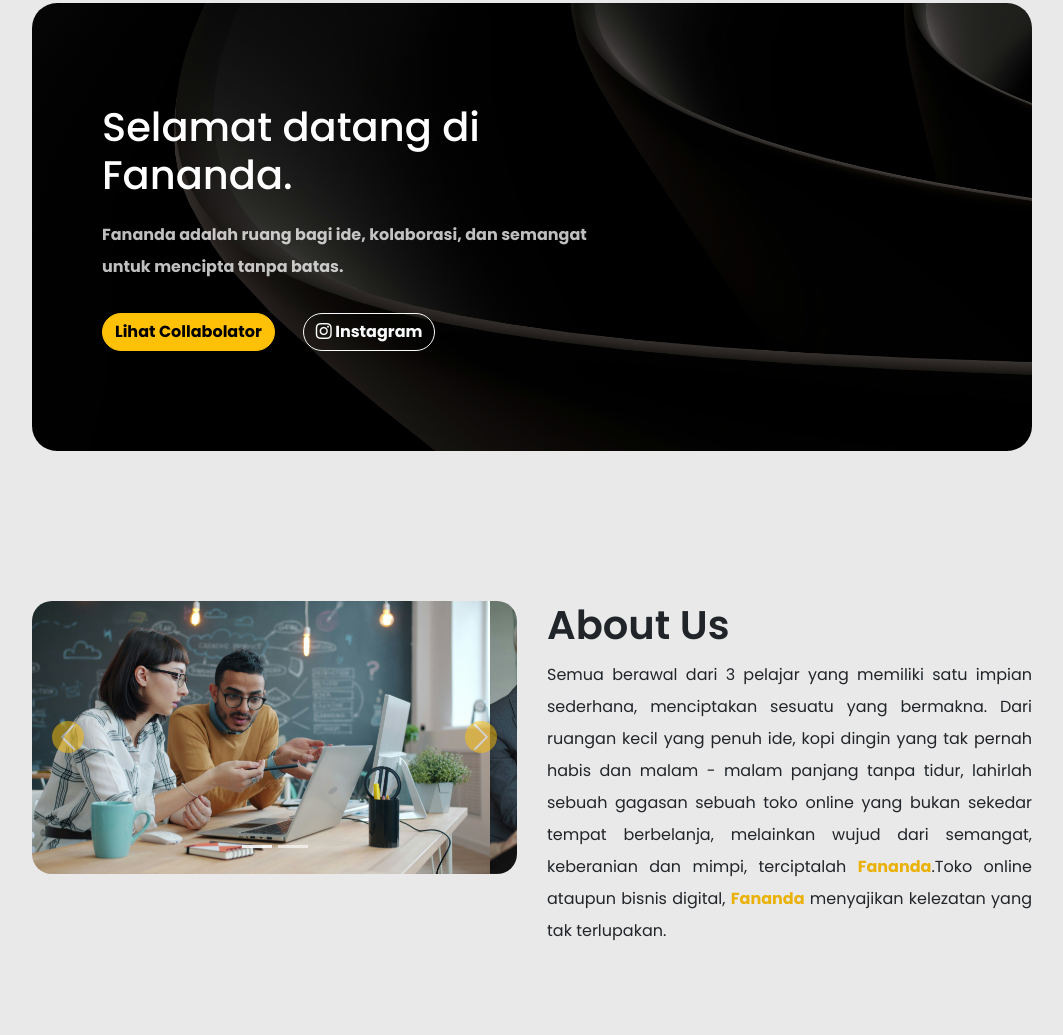
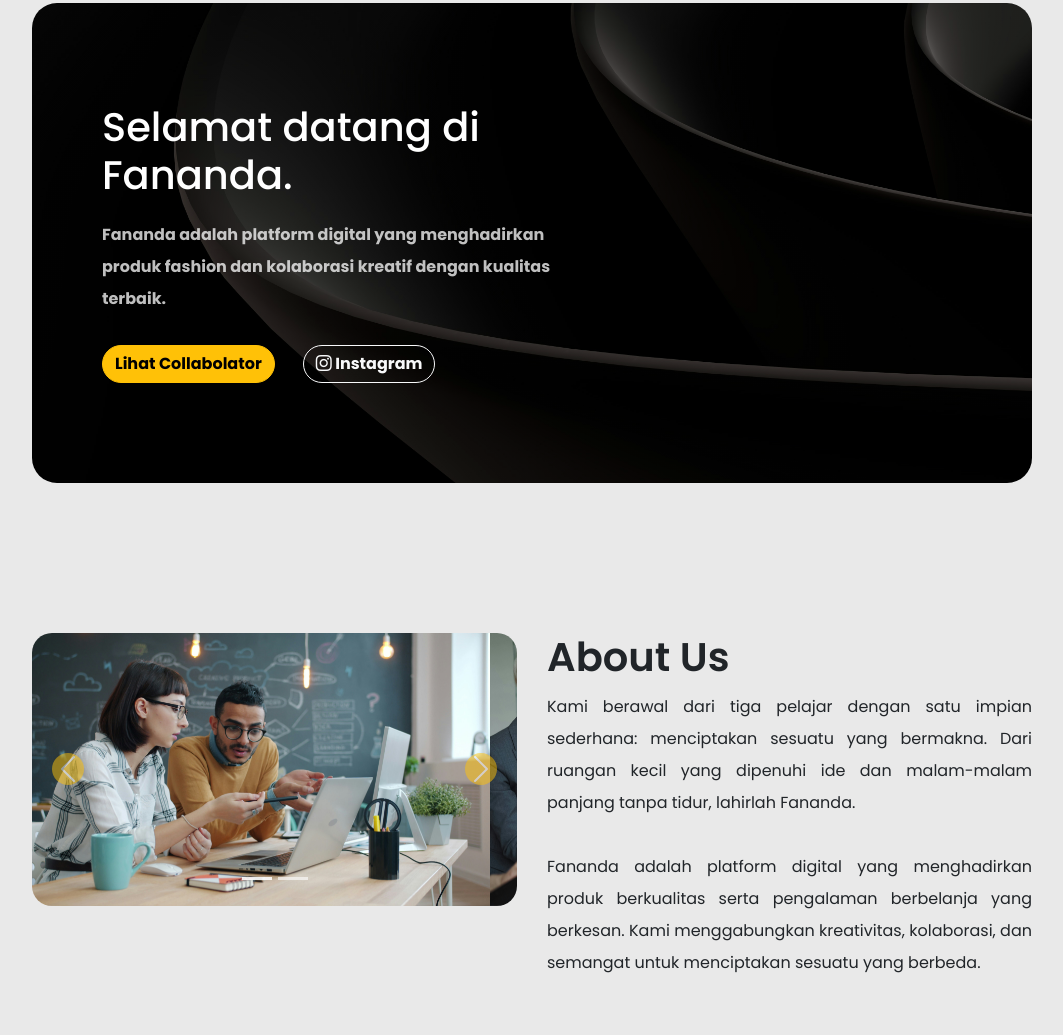
Before and after one commit to frnann6/fananda-collaborative, a plain HTML site: page index.html in a window 1280 px wide. Shown: the part 97-1132 px from the top of the page, without its empty margins (108-1171 px from the left). Drawn offline with nearby package versions, Linux system fonts and the light colour scheme.

Commit message:
refactor: improve/update wording in hero, about, and collaborations sections

```diff
--- a/css/style.css
+++ b/css/style.css
@@ -110,9 +110,9 @@ body {
   transition: 0.3s;
 }
 
-.tentang-box img:hover{
+/* .tentang-box img:hover{
   transform: translateY(-5px);
-}
+} */
 
 .tentang-box h1 {
   font-size: 40px;
--- a/js/about.js
+++ b/js/about.js
@@ -1,8 +1,7 @@
 // tentang kami / About us
 
-document.getElementById(
-  "about_paragraf"
-).innerHTML = `Semua berawal dari 3 pelajar yang memiliki satu impian sederhana, menciptakan sesuatu yang bermakna. Dari ruangan kecil yang penuh ide, kopi dingin yang tak pernah habis dan malam - malam panjang tanpa tidur, lahirlah sebuah gagasan sebuah toko online yang bukan sekedar tempat berbelanja, melainkan wujud dari semangat, keberanian dan mimpi, terciptalah <span class="fananda">Fananda</span>.Toko online ataupun bisnis digital, <span class="fananda">Fananda</span> menyajikan kelezatan yang tak terlupakan. <span class="fw-bold"></span>`;
+document.getElementById("about_paragraf").innerHTML =
+  `Kami berawal dari tiga pelajar dengan satu impian sederhana: menciptakan sesuatu yang bermakna. Dari ruangan kecil yang dipenuhi ide dan malam-malam panjang tanpa tidur, lahirlah Fananda. <br><br> Fananda adalah platform digital yang menghadirkan produk berkualitas serta pengalaman berbelanja yang berkesan. Kami menggabungkan kreativitas, kolaborasi, dan semangat untuk menciptakan sesuatu yang berbeda.`;
 
 const picts = [
   { img: "assets/images/startup.jpg" },
--- a/js/collaborations.js
+++ b/js/collaborations.js
@@ -30,7 +30,7 @@ const products = [
     img: "assets/products/lafern-product.png",
   },
   {
-    name: "Parfum",
+    name: "Fashion",
     desc: "Lorem ipsum dolor sit amet consectetur, adipisicing elit. Earum, nostrum quo? Nam, eveniet iure obcaecati voluptate ducimus illum minima! Voluptatum.",
     img: "assets/products/dhevv-product.png",
   },
--- a/js/hero.js
+++ b/js/hero.js
@@ -3,4 +3,4 @@
 document.getElementById("welcome").innerHTML =
   "Selamat datang di <br> Fananda.";
 document.getElementById("hero_paragraf").innerText =
-  "Fananda adalah ruang bagi ide, kolaborasi, dan semangat untuk mencipta tanpa batas.";
+  "Fananda adalah platform digital yang menghadirkan produk fashion dan kolaborasi kreatif dengan kualitas terbaik.";
```
